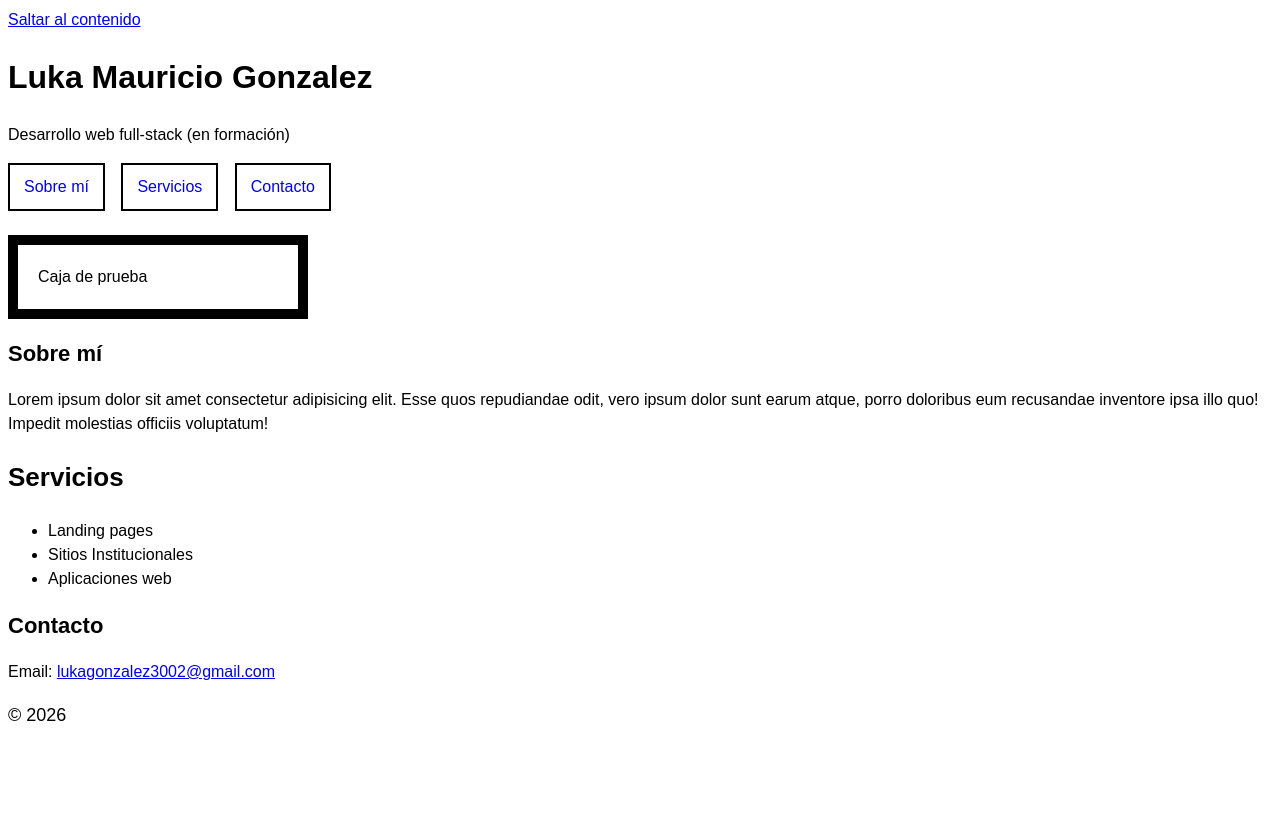
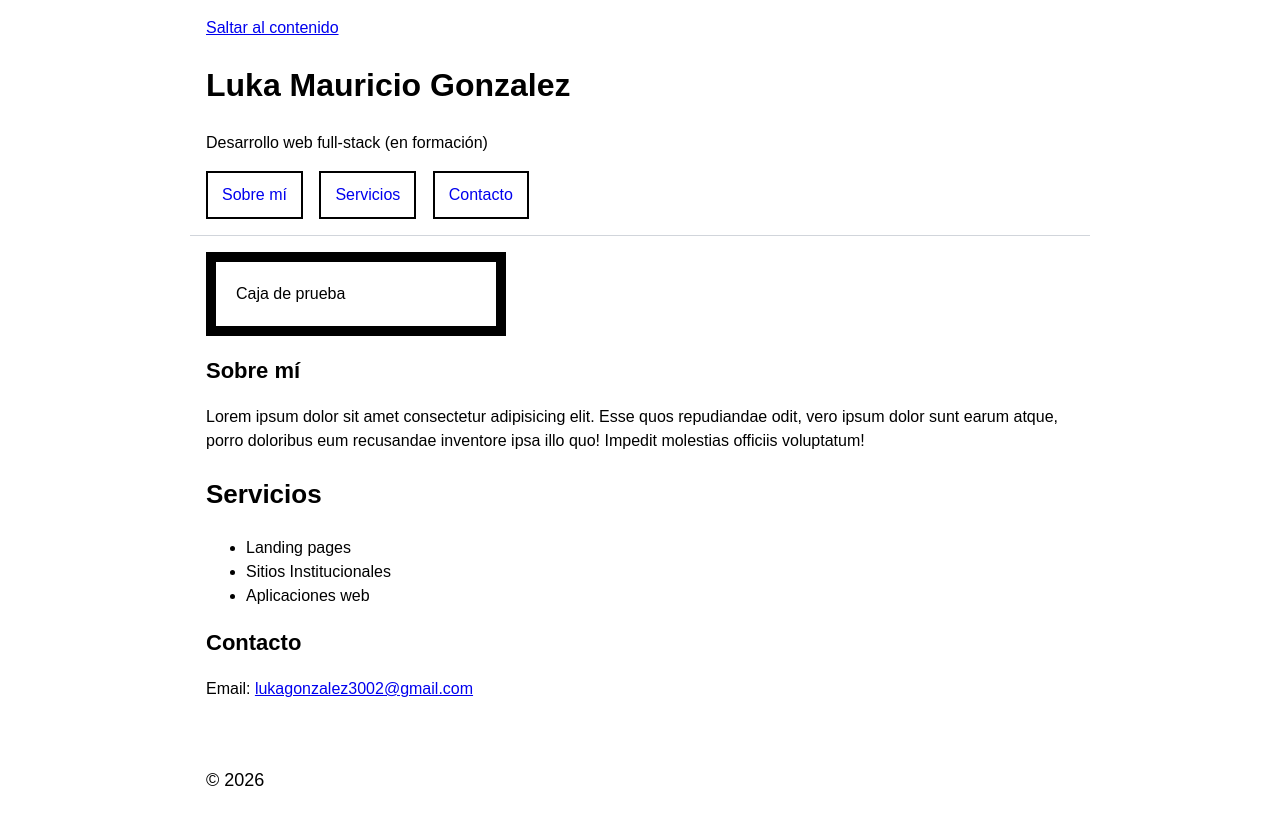
Before and after one commit to LukaGonz/ruta-fullstack, a plain HTML site: page index.html in a window 1280 px wide. Before the commit the page ends 800 px from the top, so only its background shows below. Drawn offline with Linux system fonts and the light colour scheme.

Commit message:
Improve layout spacing with max-width centering and header divider

```diff
--- a/styles.css
+++ b/styles.css
@@ -60,3 +60,19 @@ nav a:focus-visible {
   outline: 3px solid #111827;
   outline-offset: 3px;
 }
+
+body {
+  margin: 0;
+}
+
+header,
+main,
+footer {
+  max-width: 900px;
+  margin: 0 auto;
+  padding: 16px;
+}
+
+header {
+  border-bottom: 1px solid #d1d5db;
+}
```
